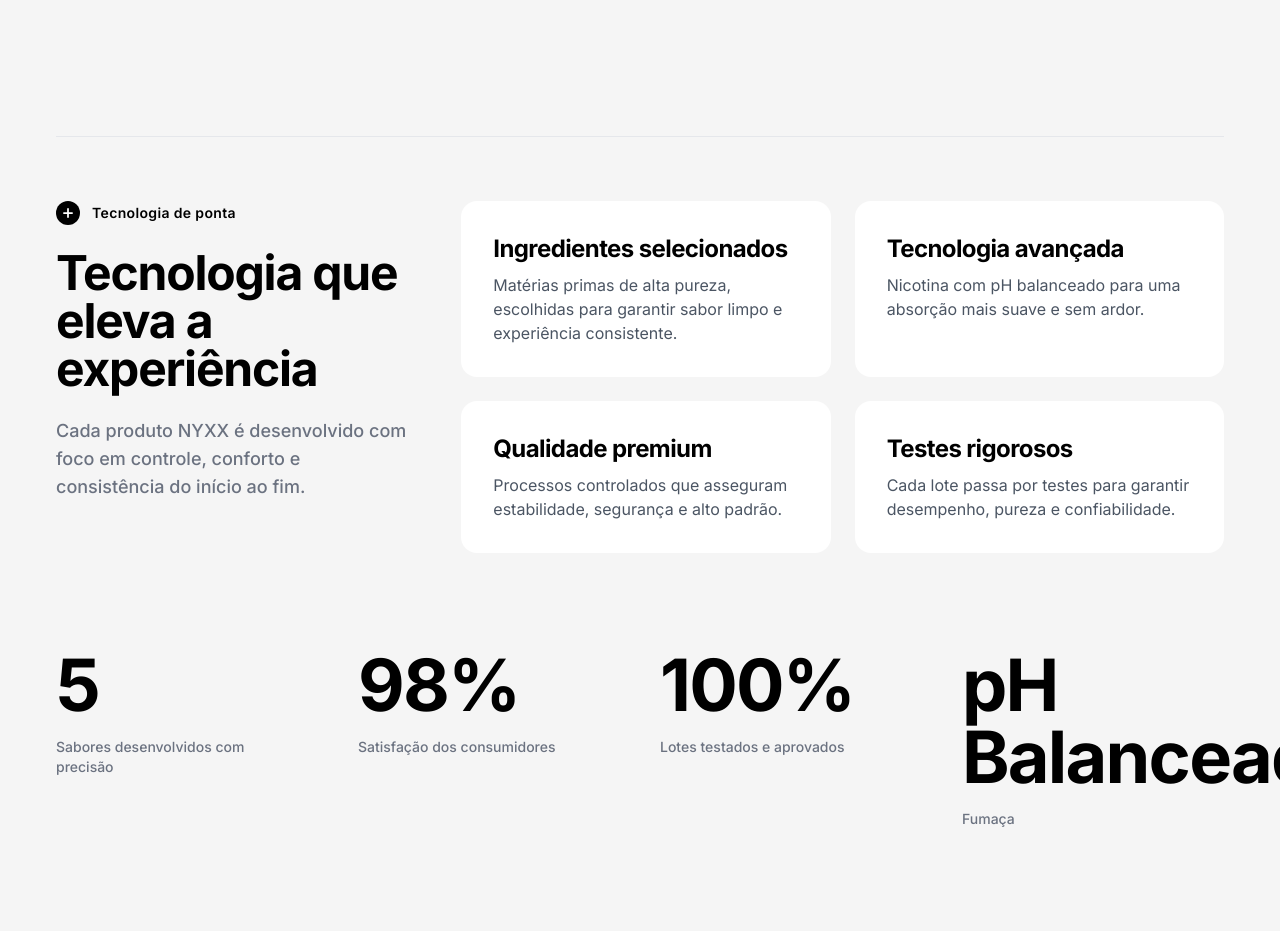
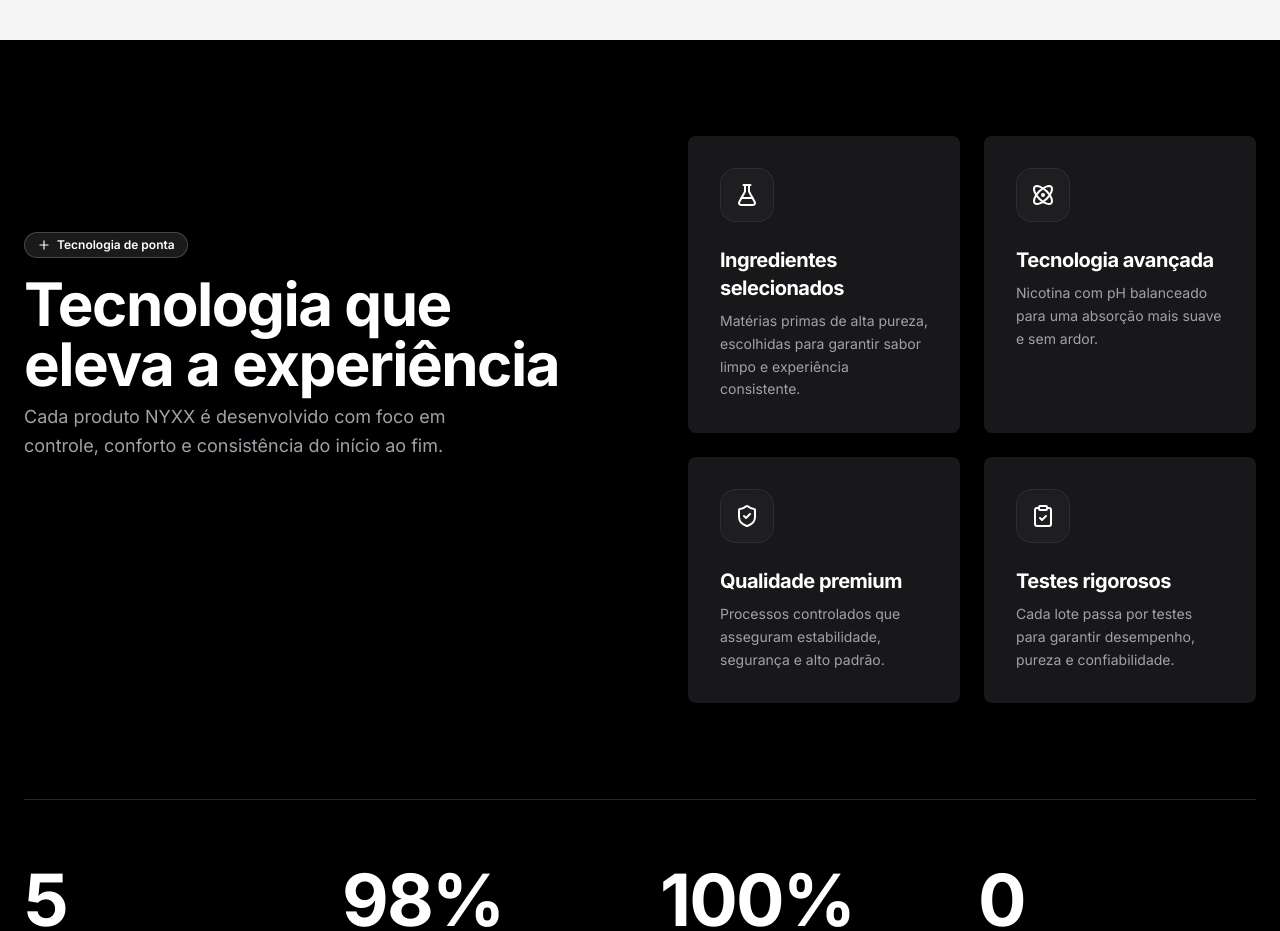
Before and after one commit to nicolasrachid-collab/nyxx-nicotine, a React (Vite) app: page / in a window 1280 px wide. Shown: the part 4780-5711 px from the top of the page. Built offline with nearby package versions, Linux system fonts and the light colour scheme.

Commit message:
Atualizar TechnologySection: novo layout escuro, componentes Card/Badge e animaÃ§Ãµes de stats

```diff
--- a/components/sections/AnimatedStat.tsx
+++ b/components/sections/AnimatedStat.tsx
@@ -4,9 +4,23 @@
   value: number;
   suffix: string;
   label: ReactNode;
+  textColor?: string;
+  labelColor?: string;
+  textSize?: string;
+  labelSize?: string;
+  maxWidth?: string;
 }
 
-export function AnimatedStat({ value, suffix, label }: AnimatedStatProps) {
+export function AnimatedStat({
+  value,
+  suffix,
+  label,
+  textColor = 'text-black',
+  labelColor = 'text-gray-500',
+  textSize = 'text-5xl md:text-6xl lg:text-7xl',
+  labelSize = 'text-xs md:text-sm',
+  maxWidth = 'max-w-[200px]'
+}: AnimatedStatProps) {
   const [count, setCount] = useState(0);
   const elementRef = useRef<HTMLDivElement>(null);
   const hasAnimated = useRef(false);
@@ -50,14 +64,14 @@
   return (
     <div ref={elementRef} className="flex flex-col">
       <div className="flex items-baseline">
-        <span className="text-5xl md:text-6xl lg:text-7xl font-bold tracking-tight text-black">
+        <span className={`${textSize} font-bold tracking-tight ${textColor}`}>
           {count}
         </span>
-        <span className="text-5xl md:text-6xl lg:text-7xl font-bold tracking-tight text-black">
+        <span className={`${textSize} font-bold tracking-tight ${textColor}`}>
           {suffix}
         </span>
       </div>
-      <div className="mt-4 text-xs md:text-sm font-medium text-gray-500 max-w-[200px] leading-snug">
+      <div className={`mt-4 ${labelSize} font-medium ${labelColor} ${maxWidth} leading-snug`}>
         {label}
       </div>
     </div>
--- a/components/sections/TechnologySection.tsx
+++ b/components/sections/TechnologySection.tsx
@@ -1,60 +1,132 @@
-import { Plus } from 'lucide-react';
-import { useScrollAnimation } from '../../hooks/useScrollAnimation';
+import { motion } from 'motion/react';
+import { Atom, ShieldCheck, ClipboardCheck, FlaskConical, Plus } from 'lucide-react';
 import { useTranslation } from '../../hooks/useTranslation';
+import { Card, CardContent } from '../ui/Card';
+import { Badge } from '../ui/Badge';
+import { AnimatedStat } from './AnimatedStat';
 
 export function TechnologySection() {
-  const { ref, isVisible } = useScrollAnimation(0.2);
   const { t } = useTranslation();
 
-  const techPoints = [
-    { key: 'techSelectedIngredients' as const, descKey: 'techSelectedIngredientsDesc' as const },
-    { key: 'techAdvancedTech' as const, descKey: 'techAdvancedTechDesc' as const },
-    { key: 'techPremiumQuality' as const, descKey: 'techPremiumQualityDesc' as const },
-    { key: 'techRigorousTesting' as const, descKey: 'techRigorousTestingDesc' as const },
+  const features = [
+    {
+      title: t('techSelectedIngredients'),
+      description: t('techSelectedIngredientsDesc'),
+      icon: FlaskConical,
+    },
+    {
+      title: t('techAdvancedTech'),
+      description: t('techAdvancedTechDesc'),
+      icon: Atom,
+    },
+    {
+      title: t('techPremiumQuality'),
+      description: t('techPremiumQualityDesc'),
+      icon: ShieldCheck,
+    },
+    {
+      title: t('techRigorousTesting'),
+      description: t('techRigorousTestingDesc'),
+      icon: ClipboardCheck,
+    },
   ];
 
+  const supportText = t('statsSupport').split('\n');
+
   return (
-    <section
-      ref={ref}
-      className={`px-7 md:px-14 pt-20 md:pt-24 pb-20 md:pb-24 max-w-[1800px] mx-auto bg-[#F5F5F5] text-black transition-all duration-700 ease-out ${
-        isVisible ? 'opacity-100 translate-y-0' : 'opacity-0 translate-y-8'
-      }`}
-    >
-      <div className="w-full h-px bg-gray-200 mb-12 md:mb-16"></div>
-
-      <div className="grid grid-cols-1 md:grid-cols-12 gap-8 md:gap-12">
-        <div className="md:col-span-4 flex flex-col gap-6">
-          <div className="flex items-center gap-3">
-            <div className="flex items-center justify-center w-6 h-6 rounded-full bg-black text-white">
-              <Plus size={14} strokeWidth={3} />
-            </div>
-            <span className="text-sm font-semibold tracking-wide">{t('technologyTitle')}</span>
+    <section className="py-24 bg-black text-white overflow-hidden">
+      <div className="container mx-auto px-4 md:px-6">
+        <div className="grid grid-cols-1 lg:grid-cols-2 gap-12 lg:gap-24 items-start mb-24">
+          {/* Left Column: Header */}
+          <div className="flex flex-col gap-6 sticky top-24">
+            <motion.div
+              initial={{ opacity: 0, y: 20 }}
+              whileInView={{ opacity: 1, y: 0 }}
+              viewport={{ once: true }}
+              transition={{ duration: 0.5 }}
+            >
+              <Badge variant="outline" className="w-fit gap-1.5 px-3 py-1 mb-4 text-sm font-medium border-white/20 bg-white/10 text-white backdrop-blur-sm">
+                <Plus className="w-3.5 h-3.5" />
+                {t('technologyTitle')}
+              </Badge>
+              <h2 className="text-4xl md:text-5xl lg:text-6xl font-bold tracking-tight text-white leading-[1.1]">
+                {t('technologySubtitle')}
+              </h2>
+              <p className="text-lg text-zinc-400 leading-relaxed max-w-md mt-2">
+                {t('technologyDescription')}
+              </p>
+            </motion.div>
           </div>
 
-          <h2 className="text-3xl md:text-4xl lg:text-5xl font-bold tracking-tight leading-[1.1]">
-            {t('technologySubtitle')}
-          </h2>
-
-          <p className="text-gray-500 text-base md:text-lg font-medium leading-relaxed">
-            {t('technologyDescription')}
-          </p>
+          {/* Right Column: Feature Cards */}
+          <div className="grid grid-cols-1 md:grid-cols-2 gap-6">
+            {features.map((feature, index) => (
+              <motion.div
+                key={index}
+                initial={{ opacity: 0, y: 20 }}
+                whileInView={{ opacity: 1, y: 0 }}
+                viewport={{ once: true }}
+                transition={{ duration: 0.5, delay: index * 0.1 }}
+              >
+                <Card className="h-full border-none shadow-lg hover:shadow-xl transition-all duration-300 hover:-translate-y-1 bg-zinc-900 text-white">
+                  <CardContent className="p-8 flex flex-col gap-6 h-full">
+                    <div className="p-3.5 bg-zinc-800/50 border border-zinc-700/50 w-fit rounded-2xl backdrop-blur-sm shadow-inner">
+                      <feature.icon className="w-6 h-6 text-white" />
+                    </div>
+                    <div className="space-y-2">
+                      <h3 className="text-xl font-bold text-white tracking-tight">
+                        {feature.title}
+                      </h3>
+                      <p className="text-zinc-400 text-sm leading-relaxed">
+                        {feature.description}
+                      </p>
+                    </div>
+                  </CardContent>
+                </Card>
+              </motion.div>
+            ))}
+          </div>
         </div>
 
-        <div className="md:col-span-8">
-          <div className="grid grid-cols-1 sm:grid-cols-2 gap-6">
-            {techPoints.map((point) => (
-              <div
-                key={point.key}
-                className="bg-white rounded-2xl p-6 md:p-8 hover:shadow-lg transition-shadow"
-              >
-                <h3 className="text-xl md:text-2xl font-bold tracking-tight mb-2">
-                  {t(point.key)}
-                </h3>
-                <p className="text-gray-600 text-sm md:text-base leading-relaxed">
-                  {t(point.descKey)}
-                </p>
-              </div>
-            ))}
+        {/* Bottom Section: Stats */}
+        <div className="grid grid-cols-2 lg:grid-cols-4 gap-y-14 gap-x-10 border-t border-zinc-800 pt-16">
+          <AnimatedStat
+            value={5}
+            suffix=""
+            label={t('statsUniqueFlavors')}
+            textColor="text-white"
+            labelColor="text-zinc-400"
+            textSize="text-5xl md:text-6xl lg:text-7xl"
+            labelSize="text-xs md:text-sm"
+            maxWidth="max-w-[200px]"
+          />
+          <AnimatedStat
+            value={98}
+            suffix="%"
+            label={t('statsSatisfaction')}
+            textColor="text-white"
+            labelColor="text-zinc-400"
+            textSize="text-5xl md:text-6xl lg:text-7xl"
+            labelSize="text-xs md:text-sm"
+            maxWidth="max-w-[200px]"
+          />
+          <AnimatedStat
+            value={100}
+            suffix="%"
+            label={t('statsTested')}
+            textColor="text-white"
+            labelColor="text-zinc-400"
+            textSize="text-5xl md:text-6xl lg:text-7xl"
+            labelSize="text-xs md:text-sm"
+            maxWidth="max-w-[200px]"
+          />
+          <div className="flex flex-col">
+            <span className="text-5xl md:text-6xl lg:text-7xl font-bold tracking-tight text-white">
+              {supportText[0]}
+            </span>
+            <div className="mt-4 text-xs md:text-sm font-medium text-zinc-400 max-w-[200px] leading-snug">
+              {supportText[1]}
+            </div>
           </div>
         </div>
       </div>
--- /dev/null
+++ b/components/ui/Badge.tsx
@@ -0,0 +1,19 @@
+import React from 'react';
+
+interface BadgeProps extends React.HTMLAttributes<HTMLDivElement> {
+  children: React.ReactNode;
+  variant?: 'outline' | 'default';
+  className?: string;
+}
+
+export function Badge({ children, variant = 'default', className = '', ...props }: BadgeProps) {
+  const variantClasses = variant === 'outline'
+    ? 'border bg-transparent'
+    : 'bg-primary text-primary-foreground';
+
+  return (
+    <div className={`inline-flex items-center rounded-full px-2.5 py-0.5 text-xs font-semibold transition-colors ${variantClasses} ${className}`} {...props}>
+      {children}
+    </div>
+  );
+}
--- /dev/null
+++ b/components/ui/Card.tsx
@@ -0,0 +1,22 @@
+import React from 'react';
+
+interface CardProps extends React.HTMLAttributes<HTMLDivElement> {
+  children: React.ReactNode;
+  className?: string;
+}
+
+export function Card({ children, className = '', ...props }: CardProps) {
+  return (
+    <div className={`rounded-lg ${className}`} {...props}>
+      {children}
+    </div>
+  );
+}
+
+export function CardContent({ children, className = '', ...props }: React.HTMLAttributes<HTMLDivElement>) {
+  return (
+    <div className={className} {...props}>
+      {children}
+    </div>
+  );
+}
--- a/components/ui/index.ts
+++ b/components/ui/index.ts
@@ -1 +1,3 @@
 export { Button } from './Button';
+export { Card, CardContent } from './Card';
+export { Badge } from './Badge';
--- a/i18n/translations.ts
+++ b/i18n/translations.ts
@@ -68,7 +68,7 @@
     statsUniqueFlavors: 'Sabores desenvolvidos\ncom precisão',
     statsSatisfaction: 'Satisfação dos\nconsumidores',
     statsTested: 'Lotes testados\ne aprovados',
-    statsSupport: 'pH Balanceado\nFumaça',
+    statsSupport: '0\nFumaça',
 
     // How It Works
     howItWorksTitle: 'Como funciona',
@@ -208,7 +208,7 @@
     statsUniqueFlavors: 'Flavors developed\nwith precision',
     statsSatisfaction: 'Consumer\nsatisfaction',
     statsTested: 'Batches tested\nand approved',
-    statsSupport: 'pH Balanced\nSmoke',
+    statsSupport: '0\nSmoke',
 
     // How It Works
     howItWorksTitle: 'How it works',
@@ -339,7 +339,7 @@
     statsUniqueFlavors: 'Sabores desarrollados\ncon precisión',
     statsSatisfaction: 'Satisfacción de los\nconsumidores',
     statsTested: 'Lotes probados\ny aprobados',
-    statsSupport: 'pH Balanceado\nHumo',
+    statsSupport: '0\nHumo',
 
     // How It Works
     howItWorksTitle: 'Cómo funciona',
```
